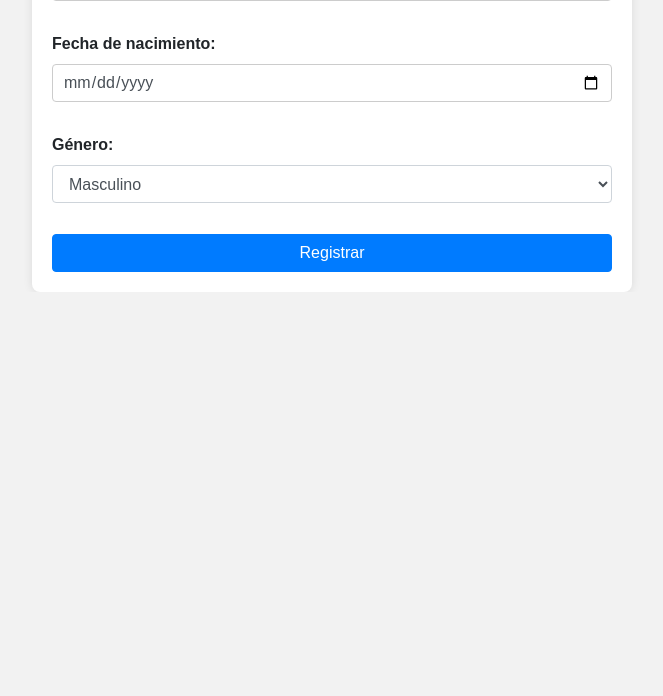
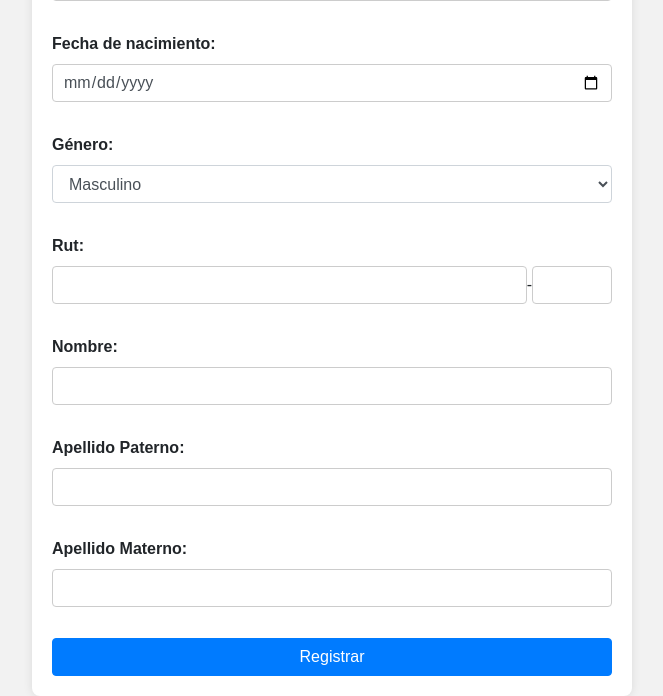
Before and after one commit to MetallisVH/Manejo-de-curriculums, a Django app: page /App_curriculums/Home/regemp/ in a window 1280 px wide. Shown: the part 597-1293 px from the top of the page, without its empty margins (308-971 px from the left). Before the commit the page ends 889 px from the top, so only its background shows below. Run offline with Django 4.2, Linux system fonts and the light colour scheme; some libraries are stand-ins or nearby versions.

Commit message:
añadir campos al registro empleado + logica

```diff
--- a/Manejo_curriculums/App_curriculums/templates/html/Registro_empleado.html
+++ b/Manejo_curriculums/App_curriculums/templates/html/Registro_empleado.html
@@ -59,6 +59,34 @@
                 <input type="text" class="form-control" id="otroGenero" name="otroGenero">
             </div>
 
+            <!-- Nuevos campos agregados -->
+            <div class="form-group">
+                <label for="rut">Rut:</label>
+                <div class="d-inline">
+                    <div class="d-flex align-items-center">
+                        <input type="text" class="form-control" id="rut" name="rut" maxlength="8" required>
+                        <span> - </span>
+                        <input type="text" class="form-control" id="dv" name="dv" maxlength="1" style="width: 80px;" required>
+                    </div>
+                </div>
+            </div>
+
+            <div class="form-group">
+                <label for="nombre">Nombre:</label>
+                <input type="text" class="form-control" id="nombre" name="nombre">
+            </div>
+
+            <div class="form-group">
+                <label for="apellidoPaterno">Apellido Paterno:</label>
+                <input type="text" class="form-control" id="apellidoPaterno" name="apellidoPaterno">
+            </div>
+
+            <div class="form-group">
+                <label for="apellidoMaterno">Apellido Materno:</label>
+                <input type="text" class="form-control" id="apellidoMaterno" name="apellidoMaterno">
+            </div>
+            <!-- Fin de los nuevos campos -->
+
             <button type="submit" class="btn btn-primary">Registrar</button>
         </form>
     </div>
--- a/Manejo_curriculums/App_curriculums/templates/html/Registro_exitoso.html
+++ b/Manejo_curriculums/App_curriculums/templates/html/Registro_exitoso.html
@@ -16,6 +16,7 @@
         <h1>¡Registro Exitoso!</h1>
         <p>Tu registro se ha completado correctamente.</p>
         <p>Ahora puedes iniciar sesión usando tus credenciales.</p>
+        <p>Espera mientras eres redireccionado a la pagina de inicio...</p>
     </div>
 
     <!-- Incluye jQuery (necesario para Bootstrap) y el archivo bootstrap.min.js desde BootstrapCDN -->
--- a/Manejo_curriculums/App_curriculums/views.py
+++ b/Manejo_curriculums/App_curriculums/views.py
@@ -50,7 +50,12 @@ def registro_empleado(request):
                 fecha_nac=form.cleaned_data['fechaNacimiento'],
                 genero=genero,
                 edad=edad,  # Asigna la edad calculada
-                nivel_cuenta = 0
+                nivel_cuenta = 0,
+                nombre = form.cleaned_data['nombre'],
+                apellido_p = form.cleaned_data['apellidoPaterno'],
+                apellido_m = form.cleaned_data['apellidoMaterno'],
+                rut = form.cleaned_data['rut'],
+                dv = form.cleaned_data['dv']
                 # Asigna otros campos del modelo Usuarios según sea necesario
             )
             usuario.save()  # Guarda el usuario en la base de datos
```
Also changed, not shown: Manejo_curriculums/App_curriculums/forms.py (+7 -1 lines), Manejo_curriculums/db.sqlite3.
